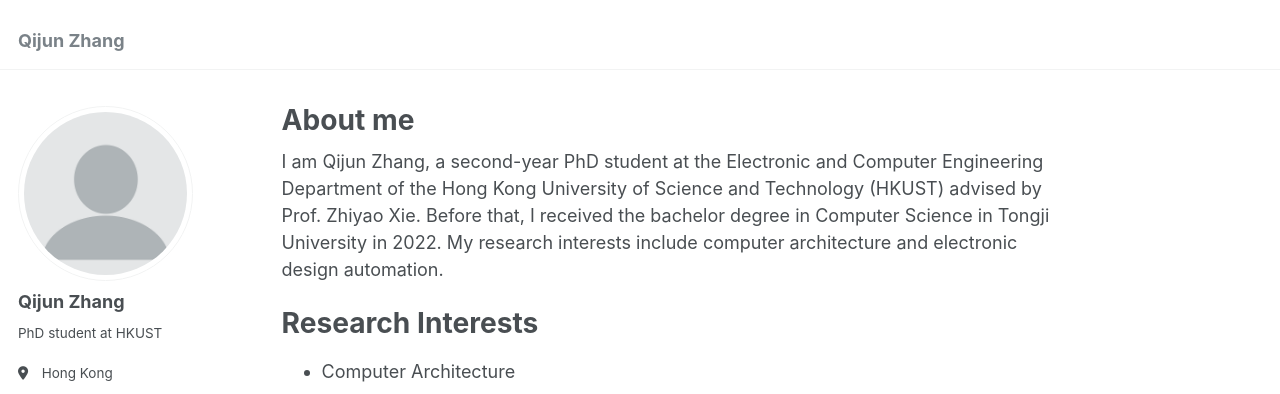
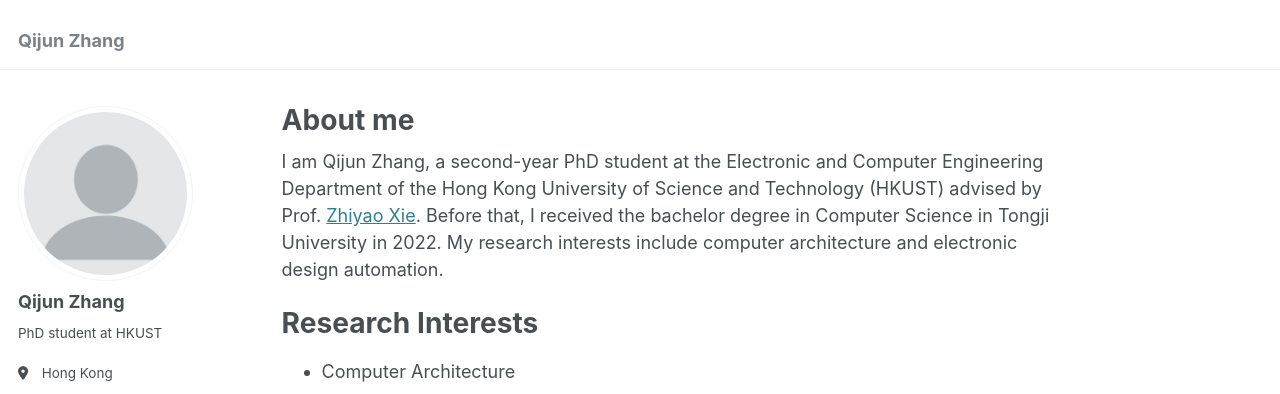
Before and after one commit to zqj2333/zqj2333.github.io, a Jekyll site: the page built from _pages/about.md, in a window 1280 px wide and 900 px high. Shown: the top 394 px of the window. Built offline with Jekyll 4.4.1, drawn with Linux system fonts in a browser that asks for light colours; part of the change alters nothing that is shown.

```diff
--- a/_pages/about.md
+++ b/_pages/about.md
@@ -7,7 +7,7 @@ redirect_from:
   - /about.html
 ---
 
-I am Qijun Zhang, a second-year PhD student at the Electronic and Computer Engineering Department of the Hong Kong University of Science and Technology (HKUST) advised by Prof. Zhiyao Xie. Before that, I received the bachelor degree in Computer Science in Tongji University in 2022. My research interests include computer architecture and electronic design automation.
+I am Qijun Zhang, a second-year PhD student at the Electronic and Computer Engineering Department of the Hong Kong University of Science and Technology (HKUST) advised by Prof. [Zhiyao Xie](https://zhiyaoxie.com/). Before that, I received the bachelor degree in Computer Science in Tongji University in 2022. My research interests include computer architecture and electronic design automation.
 
 Research Interests
 ======
```
